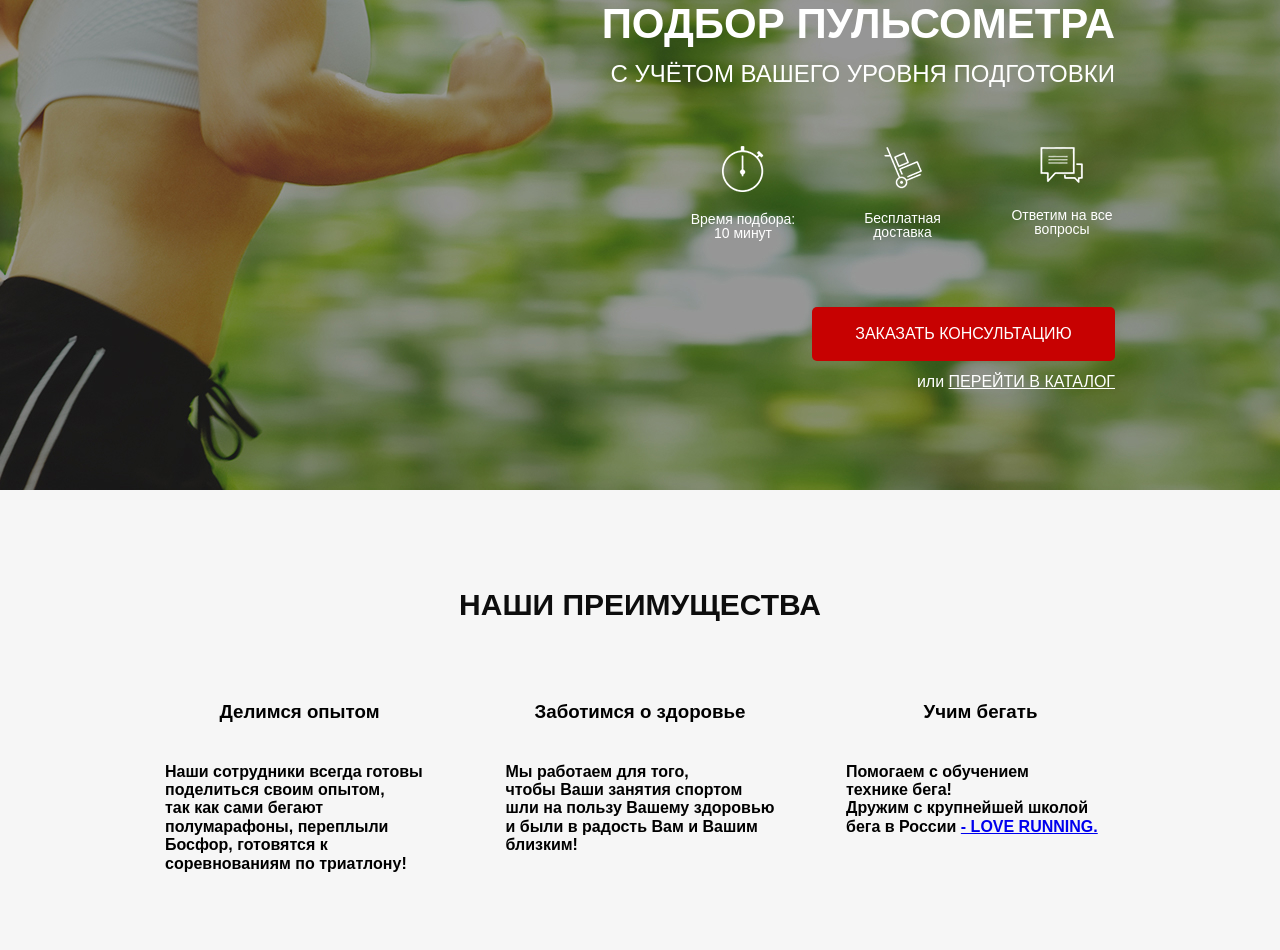
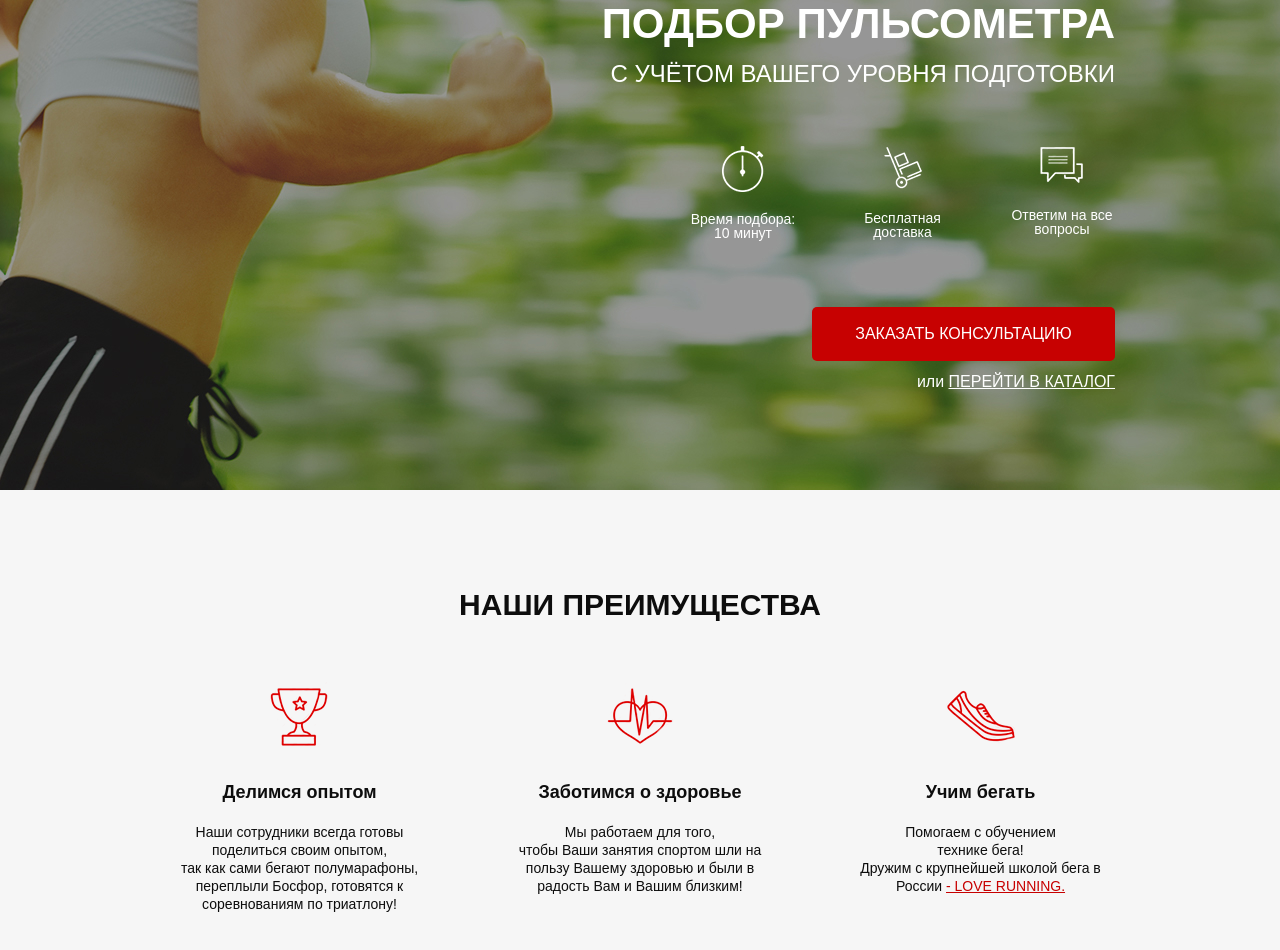
Before and after one commit to alex-dev-makarov/Sport, a website: page src/index.html in a window 1280 px wide. Shown: the part 160-1110 px from the top of the page. Drawn offline with nearby package versions, Linux system fonts and the light colour scheme.

Commit message:
new section advantages

```diff
--- a/src/index.html
+++ b/src/index.html
@@ -62,18 +62,18 @@
       <div class="advantages__icons">
           <div class="advantages__icon">
             <img class="advantages__icon-img"src="icons/cup.png" alt="">
-              <h3 class="advantages__descr-head">Делимся опытом</h3>
-              <h4 class="advantages__descr-sub">Наши сотрудники всегда готовы поделиться своим опытом, <br>так как сами бегают полумарафоны, переплыли Босфор, готовятся к соревнованиям по триатлону!</h4>
+              <h3 class="advantages__head">Делимся опытом</h3>
+              <h4 class="advantages__sub">Наши сотрудники всегда готовы поделиться своим опытом, <br>так как сами бегают полумарафоны, переплыли Босфор, готовятся к соревнованиям по триатлону!</h4>
             </div>
           <div class="advantages__icon">
             <img class="advantages__icon-img"src="icons/heart.png" alt="">
-              <h3 class="advantages__descr-head">Заботимся о здоровье</h3>
-              <h4 class="advantages__descr-sub">Мы работаем для того, <br>чтобы Ваши занятия спортом шли на пользу Вашему здоровью и были в радость Вам и Вашим близким!</h4>
+              <h3 class="advantages__head">Заботимся о здоровье</h3>
+              <h4 class="advantages__sub">Мы работаем для того, <br>чтобы Ваши занятия спортом шли на пользу Вашему здоровью и были в радость Вам и Вашим близким!</h4>
             </div>
           <div class="advantages__icon">
             <img class="advantages__icon-img"src="icons/shoe.png" alt="">
-              <h3 class="advantages__descr-head">Учим бегать</h3>
-              <h4 class="advantages__descr-sub">Помогаем с обучением
+              <h3 class="advantages__head">Учим бегать</h3>
+              <h4 class="advantages__sub">Помогаем с обучением
                 <br> технике бега! <br>Дружим с крупнейшей школой бега в России
                 <a href="#"> - LOVE RUNNING.</a></h4>
           </div>
--- /dev/null
+++ b/src/sass/blocks/_advantages.scss
@@ -0,0 +1,42 @@
+.advantages {
+  min-height: 473px;
+  padding: 73px 0 65px 0;
+  background-color: #F6F6F6;
+  &__title {
+    font-weight: 700;
+    font-size: 30px;
+    text-align: center;
+    color: #0D0D0D;
+  }
+  &__icons {
+    display: flex;
+    justify-content: space-between;
+    margin-top: 60px;
+  }
+  &__icon {
+    display: flex;
+    flex-direction: column;
+    align-items:center;
+    max-width: 269px;
+    }
+    &__head {
+      margin: 0;
+      margin-top: 35px;
+      font-weight: 700;
+      font-size: 18px;
+      text-align: center;
+      color: #0D0D0D;
+    }
+    &__sub {
+      margin: 0;
+      margin-top: 20px;
+      font-weight: 300;
+      font-size: 14px;
+      text-align: center;
+      line-height: 18px;
+      color: #0D0D0D;
+      a {
+        color: $main-color;
+      }
+    }
+  }
```
Also changed, not shown: src/css/style.min.css, src/icons/cup.png (added), src/icons/heart.png (added), src/icons/shoe.png (added).
